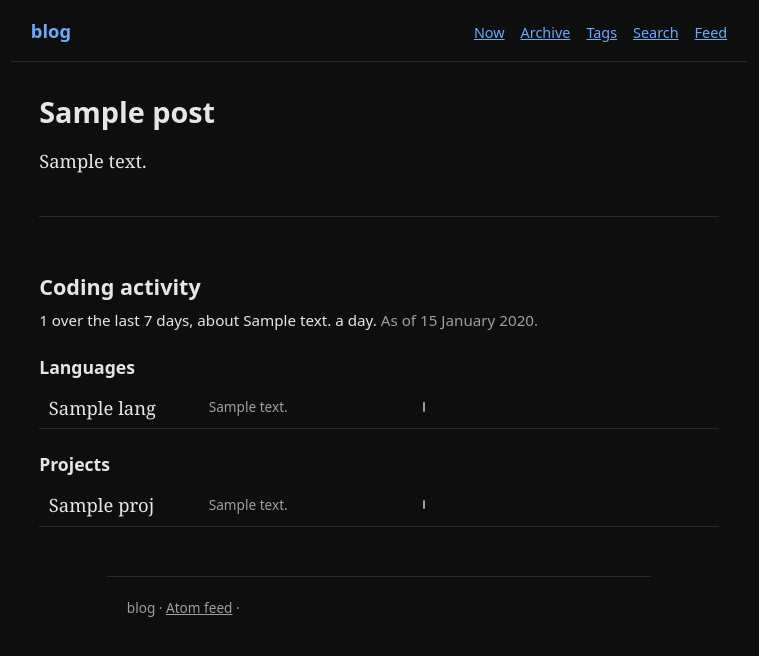
After one commit to jasonBirchall/blog, a Django app: template templates/now.html in a window 1280 px wide. The commit adds this page. Shown: the top 656 px of the page, without its empty margins (261-1020 px from the left). Run offline with Django 5.2, Linux system fonts and the light colour scheme; tables that the repository leaves empty hold one stand-in row (values such as "Sample post"); the template is opened without the code that fills it: values that come from a table or form of the project are taken from there, most other values are stand-ins (such as "Sample title", 1, 10 or a date in 2020).

Commit message:
Add template for /now route

```diff
--- a/config/urls.py
+++ b/config/urls.py
@@ -14,6 +14,7 @@ from blog.sitemaps import PostSitemap, StaticSitemap, TagSitemap
 from blog.views import (
     archive,
     home,
+    now,
     post_detail,
     robots_txt,
     search,
@@ -25,6 +26,7 @@ _SITEMAPS = {"posts": PostSitemap, "tags": TagSitemap, "static": StaticSitemap}
 
 urlpatterns = [
     path("", home, name="home"),
+    path("now", now, name="now"),
     # Reserved slug: wikilinks resolve [[now]] to /posts/now; redirect it to the
     # top-level page. Must precede the generic slug pattern to win the match.
     path("posts/now", RedirectView.as_view(url="/now", permanent=True)),
--- a/static/css/main.css
+++ b/static/css/main.css
@@ -230,5 +230,14 @@ img { max-width: 100%; height: auto; }
   border: 1px solid var(--rule);
 }
 
+/* Now page: coding-activity stats as text-forward rows with a quiet CSS bar. */
+.now-stats { margin-top: 2.5rem; padding-top: 1.5rem; border-top: 1px solid var(--rule); }
+.now-stats-summary { font-family: var(--sans); font-size: 0.95rem; }
+.now-stats-asof { color: var(--muted); }
+.stat-bars th { font-family: var(--serif); font-weight: 400; width: 10rem; }
+.stat-figure { font-family: var(--sans); font-size: 0.85rem; color: var(--muted); white-space: nowrap; }
+.stat-track { width: 45%; }
+.stat-bar { display: block; height: 0.6rem; min-width: 1px; background: var(--muted); border-radius: 1px; }
+
 /* Visible focus ring for keyboard users. */
 :focus-visible { outline: 2px solid var(--link); outline-offset: 2px; }
--- a/templates/base.html
+++ b/templates/base.html
@@ -13,6 +13,7 @@
     <header class="masthead">
       <a class="wordmark" href="/">{{ site_name }}</a>
       <nav aria-label="Primary">
+        <a href="/now">Now</a>
         <a href="/archive/">Archive</a>
         <a href="/tags/">Tags</a>
         <a href="/search">Search</a>
--- /dev/null
+++ b/templates/now.html
@@ -0,0 +1,14 @@
+{% extends "base.html" %}
+{% block title %}Now &middot; {{ site_name }}{% endblock %}
+{% block content %}
+<article>
+  <header class="post-header">
+    <h1>{{ post.title }}</h1>
+  </header>
+  <div class="post-body">
+    {# body_html is nh3-sanitised upstream at sync time, as in post_detail. #}
+    {{ post.body_html|safe }}
+  </div>
+  {% include "partials/waka_stats.html" %}
+</article>
+{% endblock %}
--- /dev/null
+++ b/templates/partials/waka_stats.html
@@ -0,0 +1,36 @@
+{% if stats %}
+<section class="now-stats" aria-labelledby="now-stats-heading">
+  <h2 id="now-stats-heading">Coding activity</h2>
+  <p class="now-stats-summary">
+    {{ stats.total_text }} over the last 7 days, about {{ stats.daily_average_text }} a day.
+    <span class="now-stats-asof">As of
+      <time datetime="{{ fetched_at|date:'Y-m-d' }}">{{ fetched_at|date:'j F Y' }}</time>.</span>
+  </p>
+
+  <h3>Languages</h3>
+  <table class="stat-bars">
+    <tbody>
+      {% for lang in stats.languages %}
+      <tr>
+        <th scope="row">{{ lang.name }}</th>
+        <td class="stat-figure">{{ lang.text }}</td>
+        <td class="stat-track"><span class="stat-bar" style="width: {{ lang.percent }}%"></span></td>
+      </tr>
+      {% endfor %}
+    </tbody>
+  </table>
+
+  <h3>Projects</h3>
+  <table class="stat-bars">
+    <tbody>
+      {% for proj in stats.projects %}
+      <tr>
+        <th scope="row">{{ proj.name }}</th>
+        <td class="stat-figure">{{ proj.text }}</td>
+        <td class="stat-track"><span class="stat-bar" style="width: {{ proj.percent }}%"></span></td>
+      </tr>
+      {% endfor %}
+    </tbody>
+  </table>
+</section>
+{% endif %}
```
Also changed, not shown: blog/views.py (+9 -1 lines), tests/integration/test_base_template.py (+3 -0 lines), tests/integration/test_now_page.py (added, +111 -0 lines).
